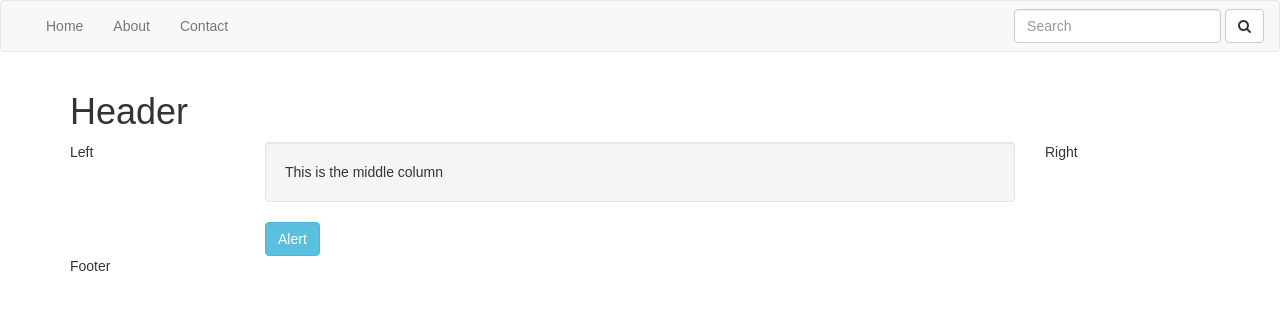
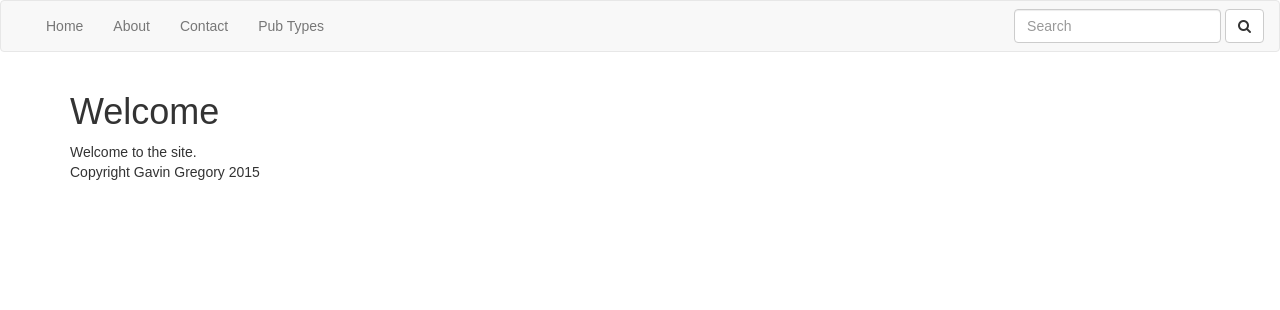
Before and after one commit to gavingregory/opendoc, a PHP site: template twigs/index.twig in a window 1280 px wide. Shown: the top 310 px of the page. Run offline with PHP 8.4, Linux system fonts and the light colour scheme; the template is opened without the code that fills it, so the values that code supplies are empty; some libraries are stand-ins or nearby versions.

Commit message:
Pre-work.

```diff
--- a/twigs/index.twig
+++ b/twigs/index.twig
@@ -8,29 +8,20 @@
 
 {% block header %}
     <div class="col-md-12">
-	<h1 class="cntr">Header</h1>
+	<h1 class="cntr">Welcome</h1>
     </div>
 {% endblock header %}
 
 {% block main %}
     <section class="row">
-        <div class="col-md-2">
-            <p>Left</p>
-        </div>
-        <div class="col-md-8">
-            <div class="well">
-                This is the middle column
-            </div>
-            <button id="alert" class="btn btn-large btn-info" type="button">Alert</button>
-	</div>
-        <div id="rightbar" class="col-md-2">
-	    <p>Right</p>
-	</div>
+        <div class="col-md-12">
+            Welcome to the site.
+	    </div>
     </section>
 {% endblock main %}
 
 {% block footer %}
     <div class="col-md-12">
-        <p class="cntr">Footer</p>
+        <p class="cntr">Copyright Gavin Gregory 2015</p>
     <div>
 {% endblock footer %}
--- a/twigs/navbar.twig
+++ b/twigs/navbar.twig
@@ -13,6 +13,7 @@
                     <li{{page == 'home' ? ' class="active"'}}><a href="{{base}}/">Home</a></li>
                     <li{{page == 'about' ? ' class="active"'}}><a href="{{base}}/about">About</a></li>
                     <li{{page == 'contact' ? ' class="active"'}}><a href="{{base}}/contact">Contact</a></li>
+                    <li{{page == 'publicationtype' ? ' class="active"'}}><a href="{{base}}/publicationtype">Pub Types</a></li>
                     {% if context.hasadmin %}
                         <li class="dropdown">
                             <a href="#" class="dropdown-toggle" data-toggle="dropdown">Admin<b class="caret"></b></a>
```
